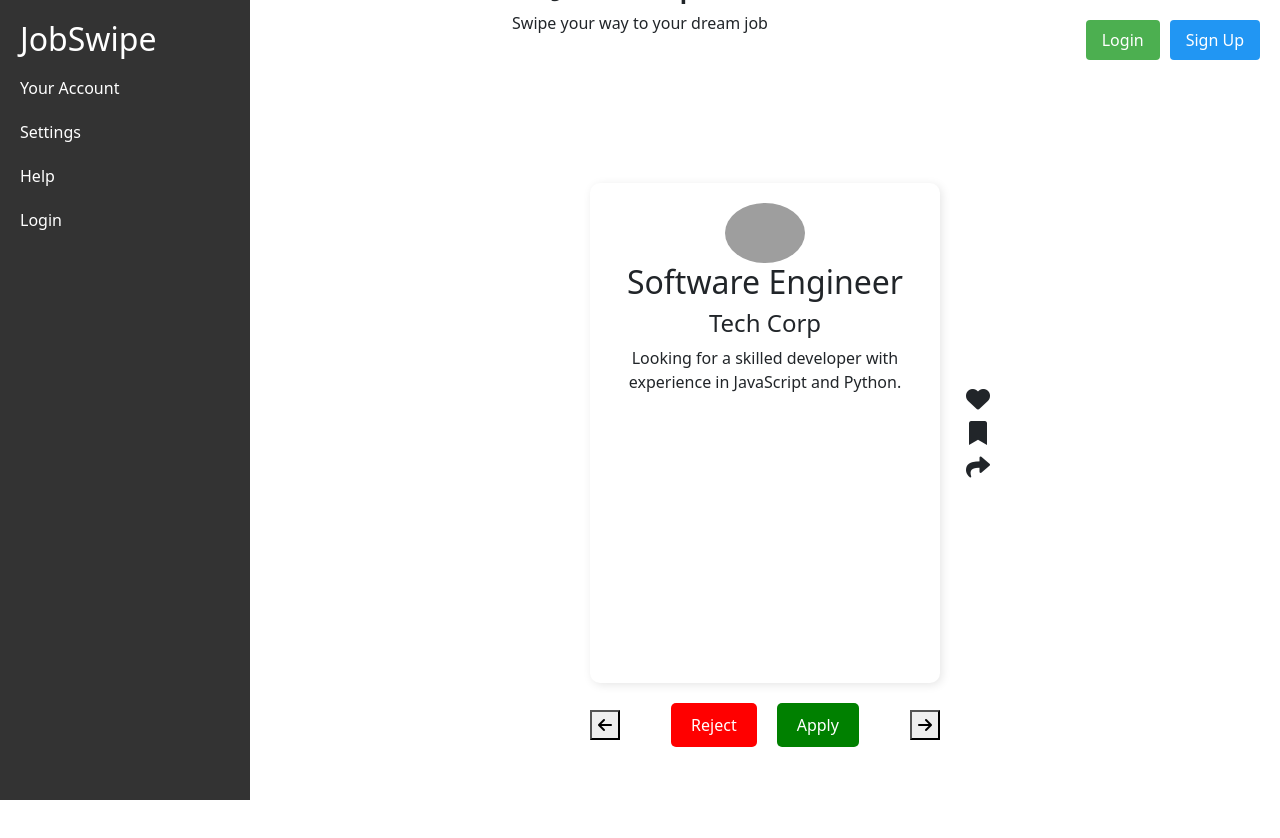
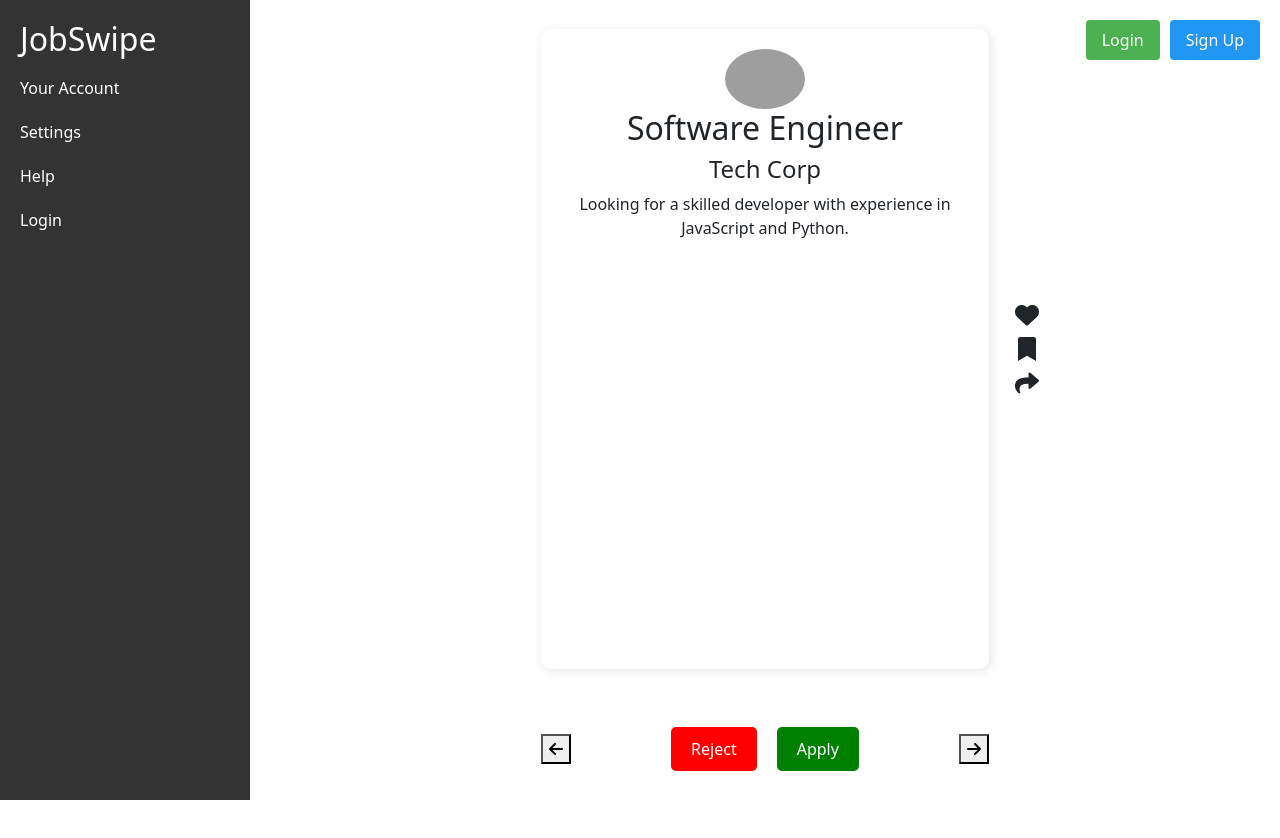
Before and after one commit to ProjectsUniversity/COSC360, a React (Vite) app: page / in a window 1280 px wide. Shown: the top 838 px of the page. After the commit the page ends 800 px from the top, so only its background shows below. Built offline with nearby package versions, Linux system fonts and the light colour scheme; grey boxes are pictures that could not be loaded.

Commit message:
Refactor App and Login components for improved layout and functionality; adjust job navigation logic and enhance styling for better user experience.

```diff
--- a/src/App.jsx
+++ b/src/App.jsx
@@ -14,7 +14,7 @@ export default function App() {
 
   const [currentJobIndex, setCurrentJobIndex] = useState(0);
 
-  const nextJob = (action) => {
+  const nextJob = () => {
     if (currentJobIndex < jobs.length - 1) {
       setCurrentJobIndex(prevIndex => prevIndex + 1);
     } else {
@@ -69,11 +69,6 @@ export default function App() {
   // Default home view
   return (
     <div>
-      <div className="main-header">
-        <h1>JobSwipe</h1>
-        <p>Swipe your way to your dream job</p>
-      </div>
-
       <div className="login-buttons">
         <a href="#" onClick={(e) => { e.preventDefault(); handleLoginClick(); }}>Login</a>
         <a href="#" onClick={(e) => { e.preventDefault(); handleSignUpClick(); }}>Sign Up</a>
@@ -87,8 +82,8 @@ export default function App() {
         <a href="#" onClick={(e) => { e.preventDefault(); handleLoginClick(); }}>Login</a>
       </div>
 
-      <div className="main-content">
-        <div className="job-card" id="job-card">
+      <div className="main-content" style={{textAlign: "center"}}>
+        <div className="job-card" id="job-card" style={{margin: "auto", height: "80%", width: "35vw"}}>
           <img src="company-logo.png" alt="Company Logo" />
           <h2 id="job-title">{jobs[currentJobIndex].title}</h2>
           <h4 id="company-name">{jobs[currentJobIndex].company}</h4>
@@ -99,7 +94,7 @@ export default function App() {
             <i className="fas fa-share" onClick={handleSignUpClick}></i>
           </div>
         </div>
-        <div className="controls">
+        <div className="controls" style={{margin: "auto"}}>
           <button onClick={previousJob}><i className="fas fa-arrow-left"></i></button>
           <div className="actions">
             <button className="reject" onClick={() => nextJob('reject')}>Reject</button>
--- a/src/components/Login.jsx
+++ b/src/components/Login.jsx
@@ -12,8 +12,8 @@ export default function Login({ onClose, onSignUpClick }) {
   function handleSubmit(event) {
     event.preventDefault();
     console.log(formData);
-    // Here you would typically make an API call to authenticate the user
-    // For now, just redirect to homepage
+    // authenticate the user here
+    // For now
     window.location.href = '/homepage';
   }
 
@@ -34,7 +34,7 @@ export default function Login({ onClose, onSignUpClick }) {
 
   return (
     <>
-      <div className="container" style={{width: "100vw", height: "100vh"}}>
+      <div className="container" style={{minWidth: '80vw', minHeight: '100vh'}}>
         <div className="row justify-content-center align-items-center min-vh-100">
           <div className="col-md-6 col-lg-5">
             <div className="card shadow">
```
